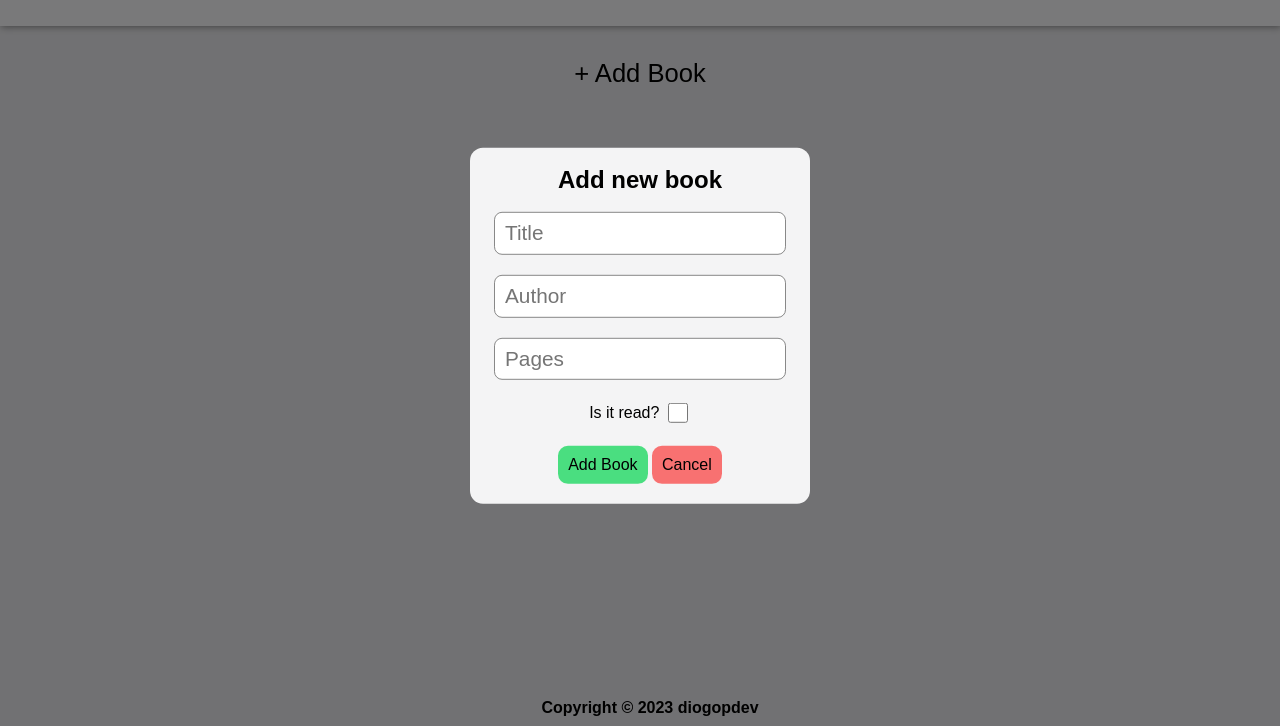
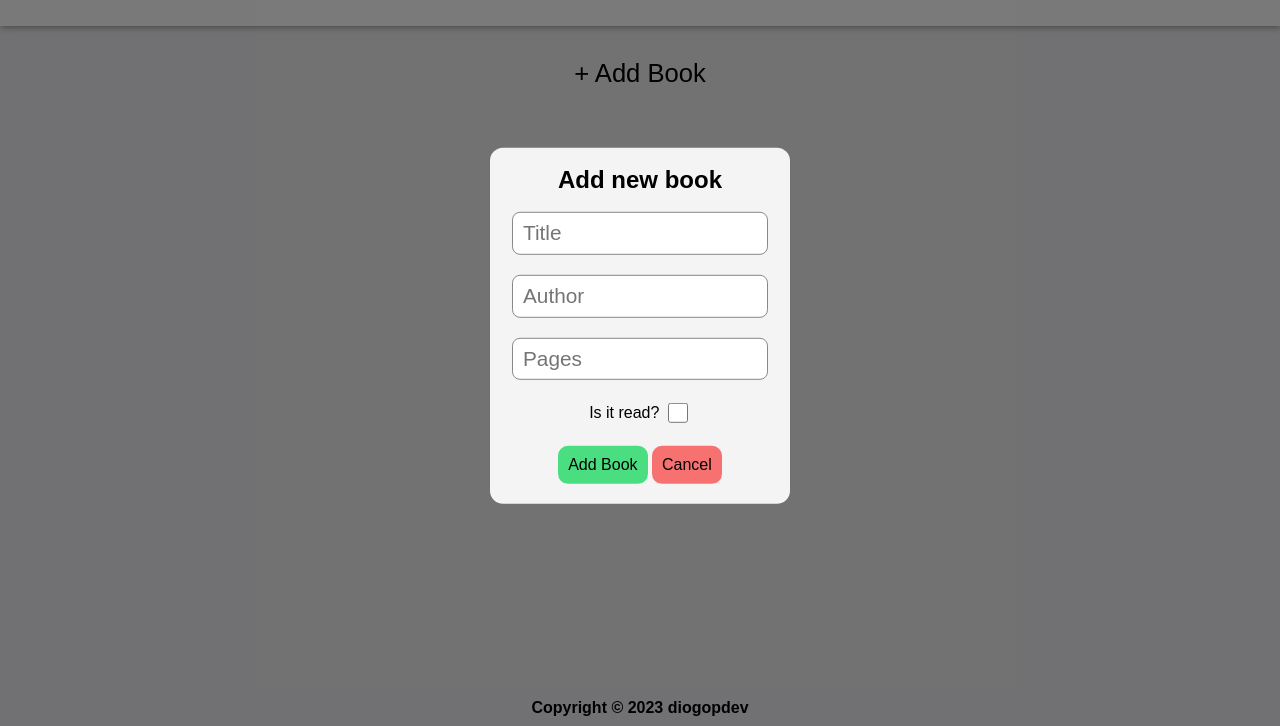
Before and after one commit to diogopdev/Project-Library, a plain HTML site: page index.html in a window 1280 px wide. Both pictures are taken after a click on the button "+ Add Book". Shown: the part 74-800 px from the top of the page. Drawn offline with Linux system fonts and the light colour scheme.

Commit message:
Fixed layout
Layout had a margin on the right so changed box-sizing to border-box, doing this bugged out the input boxes so changed input box-sizing to content-box

```diff
--- a/style.css
+++ b/style.css
@@ -52,6 +52,11 @@ table {
 	--red: #f87171;
 	--shadow: #888888;
 }
+
+*{
+	box-sizing: border-box;
+}
+
 html {
 	/* Footer support */
 	position: relative;
@@ -153,6 +158,7 @@ footer {
 }
 
 .input {
+	box-sizing: content-box;
 	height: 1.3rem;
 	font-size: 1.3rem;
 	border-radius: 8px;
```
